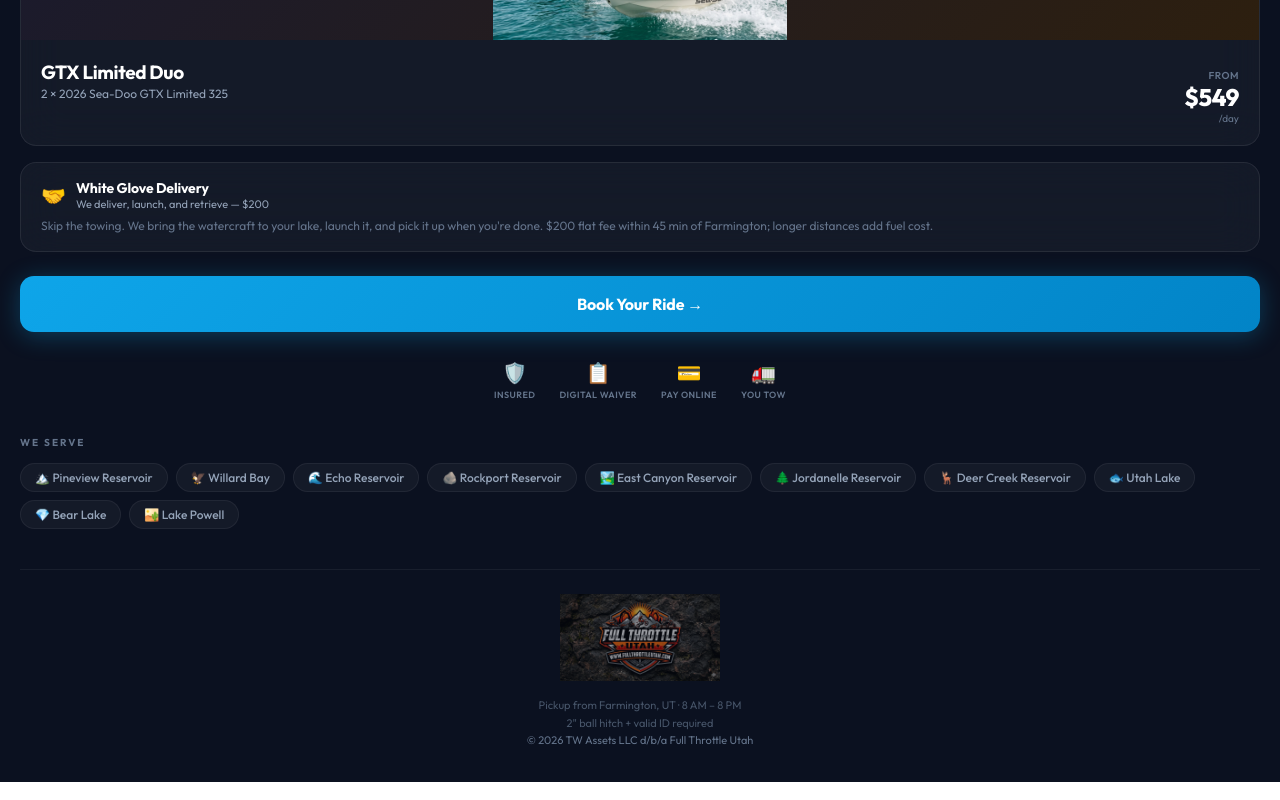
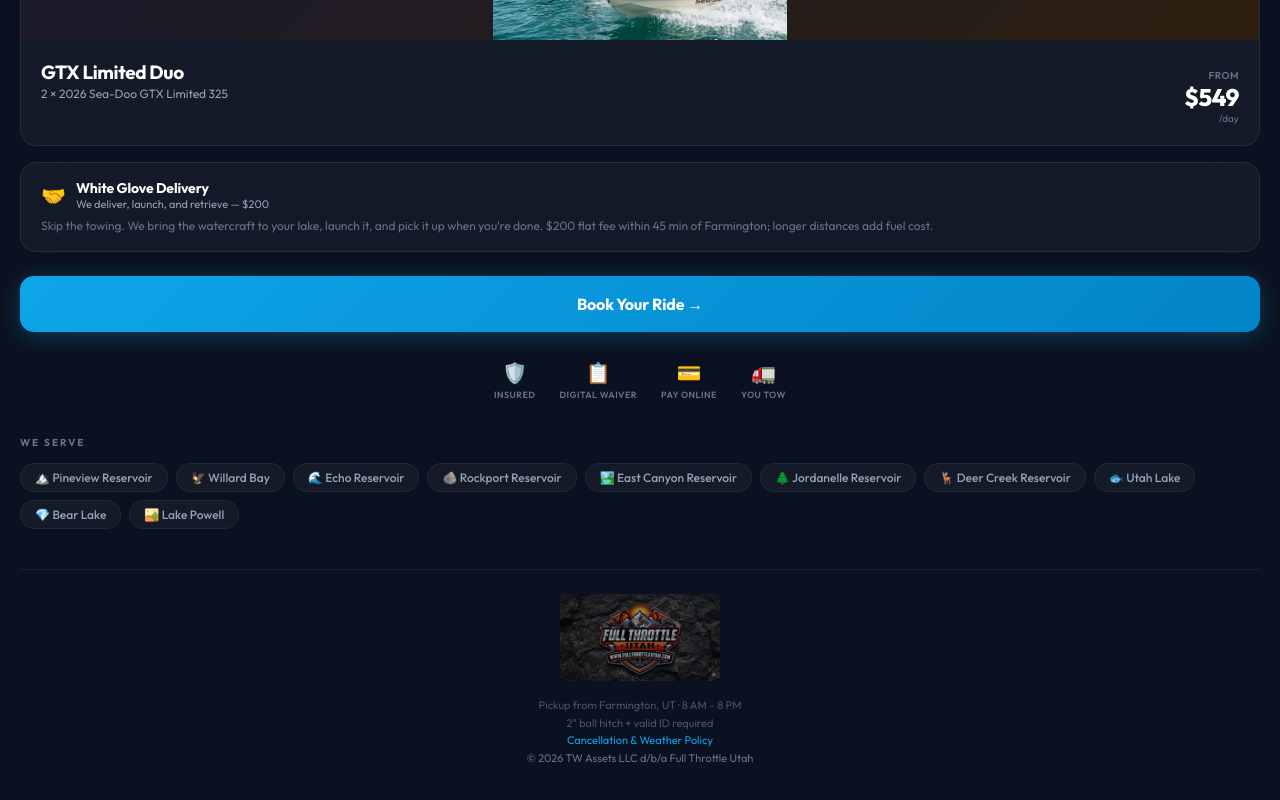
Before and after one commit to TravisCella/fullthrottleutah, a Next.js app: page / in a window 1280 px wide. Shown: the part 889-1689 px from the top of the page. Built offline with nearby package versions, Linux system fonts and the light colour scheme; a web font is replaced by a local one.

Commit message:
Updating with cancellation policy statement

```diff
--- a/app/booking.js
+++ b/app/booking.js
@@ -496,6 +496,7 @@ export default function JetSkiBooking() {
             <div style={{ fontSize: 11, color: "#475569", lineHeight: 1.6 }}>
               Pickup from Farmington, UT · 8 AM – 8 PM<br/>
               2" ball hitch + valid ID required<br/>
+              <a href="/cancellation-policy" style={{ color: "#0EA5E9", textDecoration: "none" }}>Cancellation & Weather Policy</a><br/>
               <span style={{ color: "#64748B" }}>© {new Date().getFullYear()} TW Assets LLC d/b/a Full Throttle Utah</span>
             </div>
           </div>
@@ -1052,7 +1053,7 @@ export default function JetSkiBooking() {
               </div>
             </div>
             <div style={{ marginTop: 12, fontSize: 11, color: "#94A3B8", textAlign: "center", lineHeight: 1.6 }}>
-              By booking you agree to our rental terms. Cancellations 72+ hours out receive a full deposit refund.
+              By booking you agree to our rental terms. View our <a href="/cancellation-policy" style={{ color: "#0EA5E9", textDecoration: "none" }}>cancellation & weather policy</a>.
             </div>
             {payError && (
               <div style={{ marginTop: 12, padding: 12, background: "#FEE2E2", borderRadius: 10, fontSize: 13, color: "#991B1B", textAlign: "center" }}>
```
